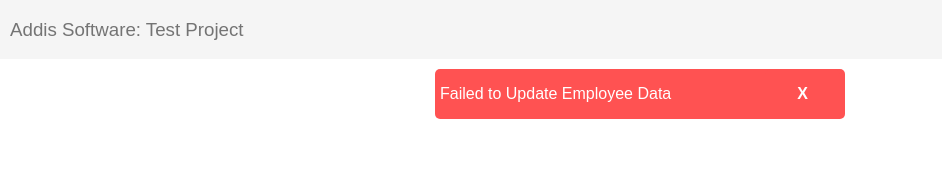
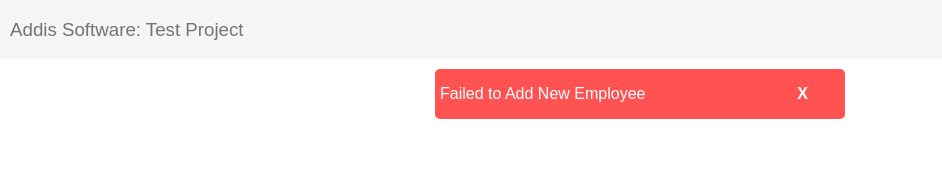
Before and after one commit to KirubelEnyew/addis_software_frontend, a React (Create React App) app: page /employee-form in a window 1280 px wide. Both pictures are taken after typing "Sample", "Sample" into the empty fields and a click on the button "Submit". Shown: the top 169 px of the page, without its empty margins (0-942 px from the left). Built offline with nearby package versions, Linux system fonts and the light colour scheme; no server answers.

Commit message:
style - visual feedback fixes

```diff
--- a/src/Components/Employee/NewEmployeeForm.tsx
+++ b/src/Components/Employee/NewEmployeeForm.tsx
@@ -49,7 +49,7 @@ const NewEmployeeForm = () => {
             {appState.isSuccess &&
                 <CenteredContainer>
                     <Alert alertType='success'>
-                        {location.pathname === '/new-employee' ? 'Registered New Employee' : 'Updated Employee Data'}
+                        {state ? 'Updated Employee Data' : 'Registered New Employee'}
                         <Button onClick={() => dispatch({ type: IS_SUCCESS, payload: false })}>X</Button>
                     </Alert>
                 </CenteredContainer>
@@ -57,15 +57,15 @@ const NewEmployeeForm = () => {
             {appState.isError &&
                 <CenteredContainer>
                     <Alert alertType='error'>
-                        Failed to {location.pathname === '/new-employee' ? 'Add New Employee' : 'Update Employee Data'}
+                        Failed to {state ? 'Update Employee Data' : 'Add New Employee'}
                         <Button onClick={() => dispatch({ type: IS_ERROR, payload: false })}>X</Button>
                     </Alert>
                 </CenteredContainer>
             }
-            <CenteredContainer style={{minHeight: '80vh'}}>
+            <CenteredContainer style={{ minHeight: '80vh' }}>
                 <Paper>
                     <form onSubmit={handleSubmit}>
-                        <h3>Register New Employee</h3>
+                        <h3>{state ? 'Update Employee Data' : 'Register New Employee'}</h3>
                         <div style={{ display: 'flex', flexDirection: 'column', gap: '10px', marginTop: '10px' }}>
                             <div>
                                 <FormLabel>Employee Name</FormLabel>
```
Lines whose indentation alone changed are shown as unchanged.
